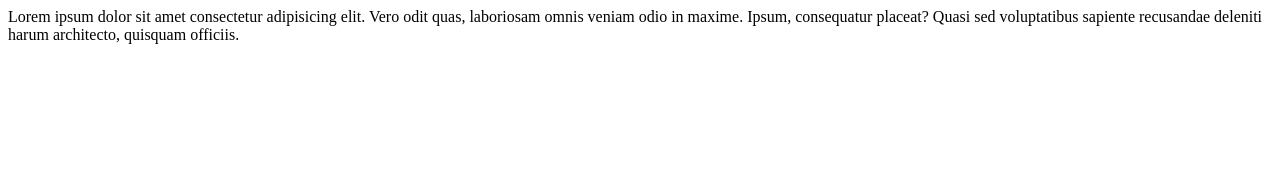
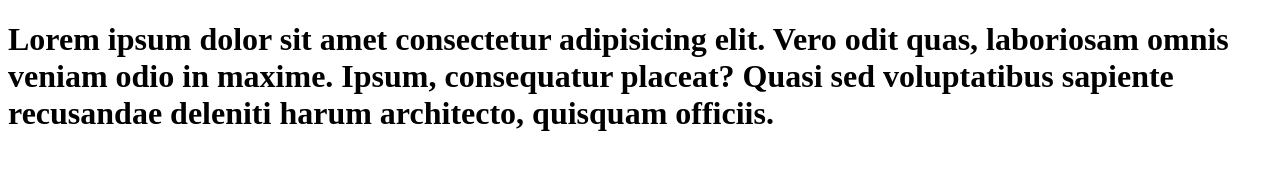
Before and after one commit to jefftrojan/alu-web-development, a plain HTML site: page html_basic/base_index.html in a window 1280 px wide. Drawn offline with Linux system fonts and the light colour scheme.

Commit message:
Made happier

```diff
--- a/html_basic/base_index.html
+++ b/html_basic/base_index.html
@@ -7,7 +7,7 @@
     <title> ALU web development</title>
 </head>
 <body>
-    Lorem ipsum dolor sit amet consectetur adipisicing elit. Vero odit quas, laboriosam omnis veniam odio in maxime. Ipsum, consequatur placeat? Quasi sed voluptatibus sapiente recusandae deleniti harum architecto, quisquam officiis.
+    <h1>Lorem ipsum dolor sit amet consectetur adipisicing elit. Vero odit quas, laboriosam omnis veniam odio in maxime. Ipsum, consequatur placeat? Quasi sed voluptatibus sapiente recusandae deleniti harum architecto, quisquam officiis. </h1>
 </body>
 
 </html>
```
Also changed, not shown: 1 other file.
